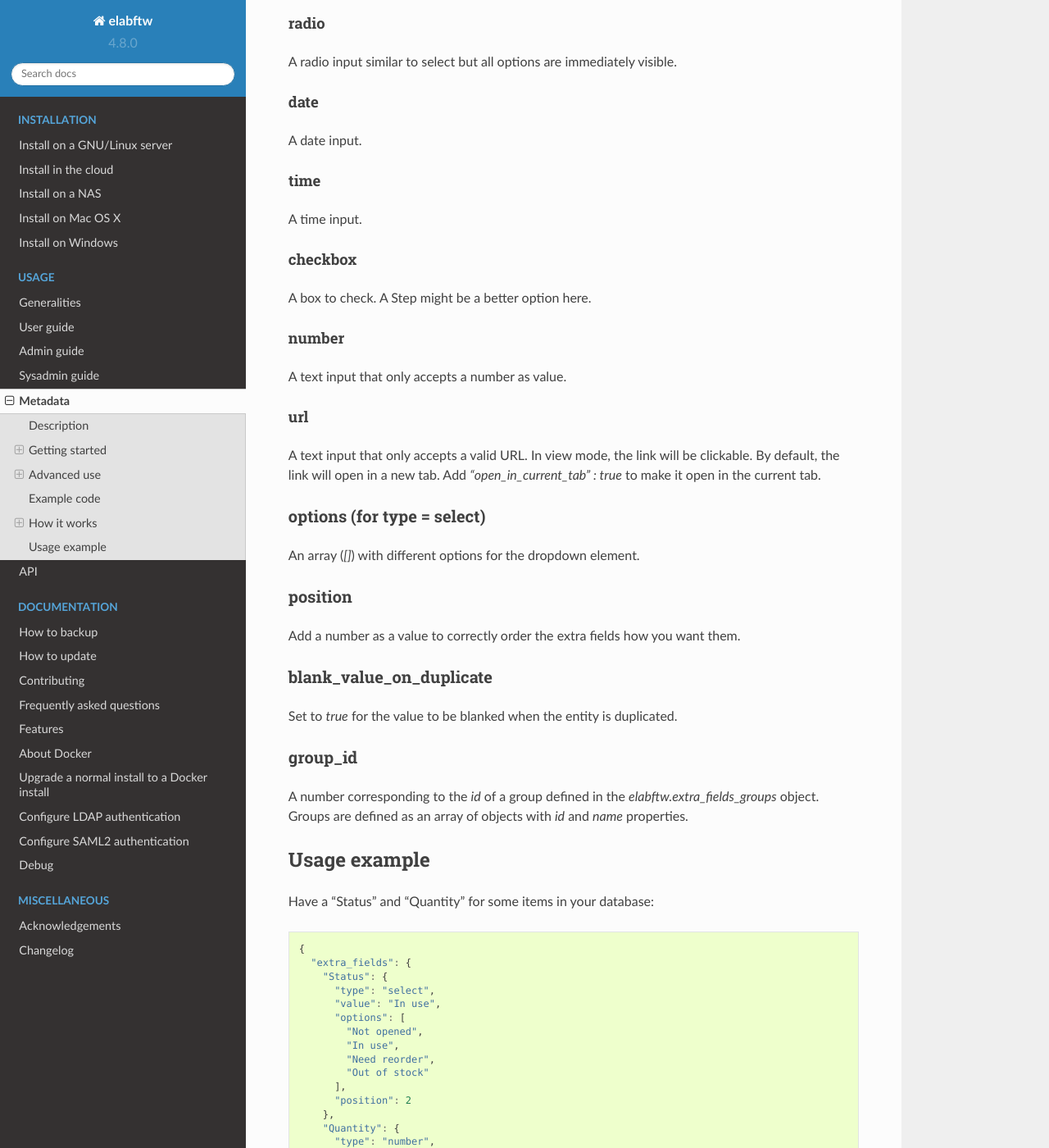
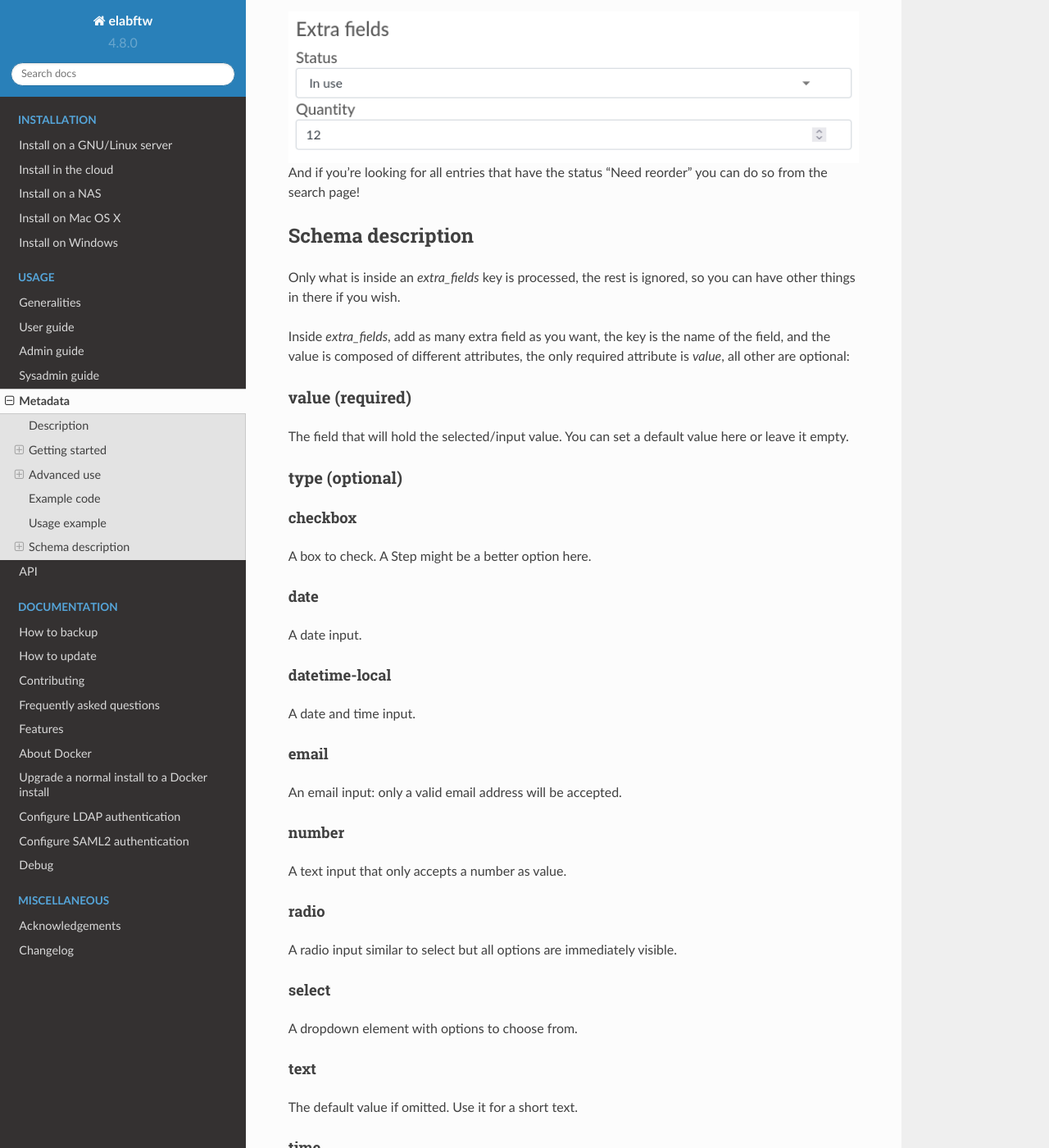
Before and after one commit to elabftw/elabdoc, a Sphinx documentation site: the page built from doc/metadata.rst, in a window 1280 px wide and 1400 px high, scrolled down 5675 px. Shown: the whole window at 82% size. Built offline with Sphinx 7.4.7 and the Read the Docs theme 2.0.0, drawn with Linux system fonts in a browser that asks for light colours; some of the changed text lies outside the part shown.

Commit message:
update metadata schema doc

```diff
--- a/doc/metadata.rst
+++ b/doc/metadata.rst
@@ -144,68 +144,6 @@
     :align: center
     :alt: extra-fields
 
-
-How it works
-============
-
-Only what is inside an `extra_fields` key is processed, the rest is ignored, so you can have other things in there if you wish.
-
-Inside `extra_fields`, add as many extra field as you want, the key is the name of the field, and the value is composed of:
-
-value (required)
-----------------
-The field that will hold the selected/input value. You can set a default value here or leave it empty.
-
-type (optional)
----------------
-text
-^^^^
-The default value if omitted. Use it for a short text.
-
-select
-^^^^^^
-A dropdown element with options to choose from.
-
-radio
-^^^^^
-A radio input similar to select but all options are immediately visible.
-
-date
-^^^^
-A date input.
-
-time
-^^^^
-A time input.
-
-checkbox
-^^^^^^^^
-A box to check. A Step might be a better option here.
-
-number
-^^^^^^
-A text input that only accepts a number as value.
-
-url
-^^^
-A text input that only accepts a valid URL. In view mode, the link will be clickable. By default, the link will open in a new tab. Add `"open_in_current_tab" : true` to make it open in the current tab.
-
-options (for type = select)
----------------------------
-An array (`[]`) with different options for the dropdown element.
-
-position
---------
-Add a number as a value to correctly order the extra fields how you want them.
-
-blank_value_on_duplicate
-------------------------
-Set to `true` for the value to be blanked when the entity is duplicated.
-
-group_id
---------
-A number corresponding to the `id` of a group defined in the `elabftw.extra_fields_groups` object. Groups are defined as an array of objects with `id` and `name` properties.
-
 Usage example
 =============
 
@@ -242,3 +180,92 @@
     :alt: metadata-example
 
 And if you're looking for all entries that have the status "Need reorder" you can do so from the search page!
+
+Schema description
+==================
+
+Only what is inside an `extra_fields` key is processed, the rest is ignored, so you can have other things in there if you wish.
+
+Inside `extra_fields`, add as many extra field as you want, the key is the name of the field, and the value is composed of different attributes, the only required attribute is `value`, all other are optional:
+
+value (required)
+----------------
+The field that will hold the selected/input value. You can set a default value here or leave it empty.
+
+type (optional)
+---------------
+checkbox
+^^^^^^^^
+A box to check. A Step might be a better option here.
+
+date
+^^^^
+A date input.
+
+datetime-local
+^^^^^^^^^^^^^^
+A date and time input.
+
+email
+^^^^^
+An email input: only a valid email address will be accepted.
+
+number
+^^^^^^
+A text input that only accepts a number as value.
+
+radio
+^^^^^
+A radio input similar to select but all options are immediately visible.
+
+select
+^^^^^^
+A dropdown element with options to choose from.
+
+text
+^^^^
+The default value if omitted. Use it for a short text.
+
+time
+^^^^
+A time input.
+
+url
+^^^
+A text input that only accepts a valid URL. In view mode, the link will be clickable. By default, the link will open in a new tab. Add `"open_in_current_tab" : true` to make it open in the current tab.
+
+options (for type = select)
+---------------------------
+An array (`[]`) with different options for the dropdown element.
+
+allow_multi_values (for type = select)
+--------------------------------------
+A `boolean` attribute for allowing the selection of multiple values from the dropdown menu (which then becomes a multi select input).
+
+required
+--------
+A `boolean` attribute to indicate that filling this field is required.
+
+description
+-----------
+A `string` attribute that will be displayed under the name of the field.
+
+units (for type = number)
+---------------------------
+An array (`[]`) with different units for the units dropdown element. Requires a `unit` attribute to store the selected unit.
+
+unit
+----
+An attribute used to store the selected unit, will be updated with a change from the `units` generated dropdown menu.
+
+position
+--------
+Add a number as a value to correctly order the extra fields how you want them.
+
+blank_value_on_duplicate
+------------------------
+Set to `true` for the value to be blanked when the entity is duplicated.
+
+group_id
+--------
+A number corresponding to the `id` of a group defined in the `elabftw.extra_fields_groups` object. Groups are defined as an array of objects with `id` and `name` properties.
```
